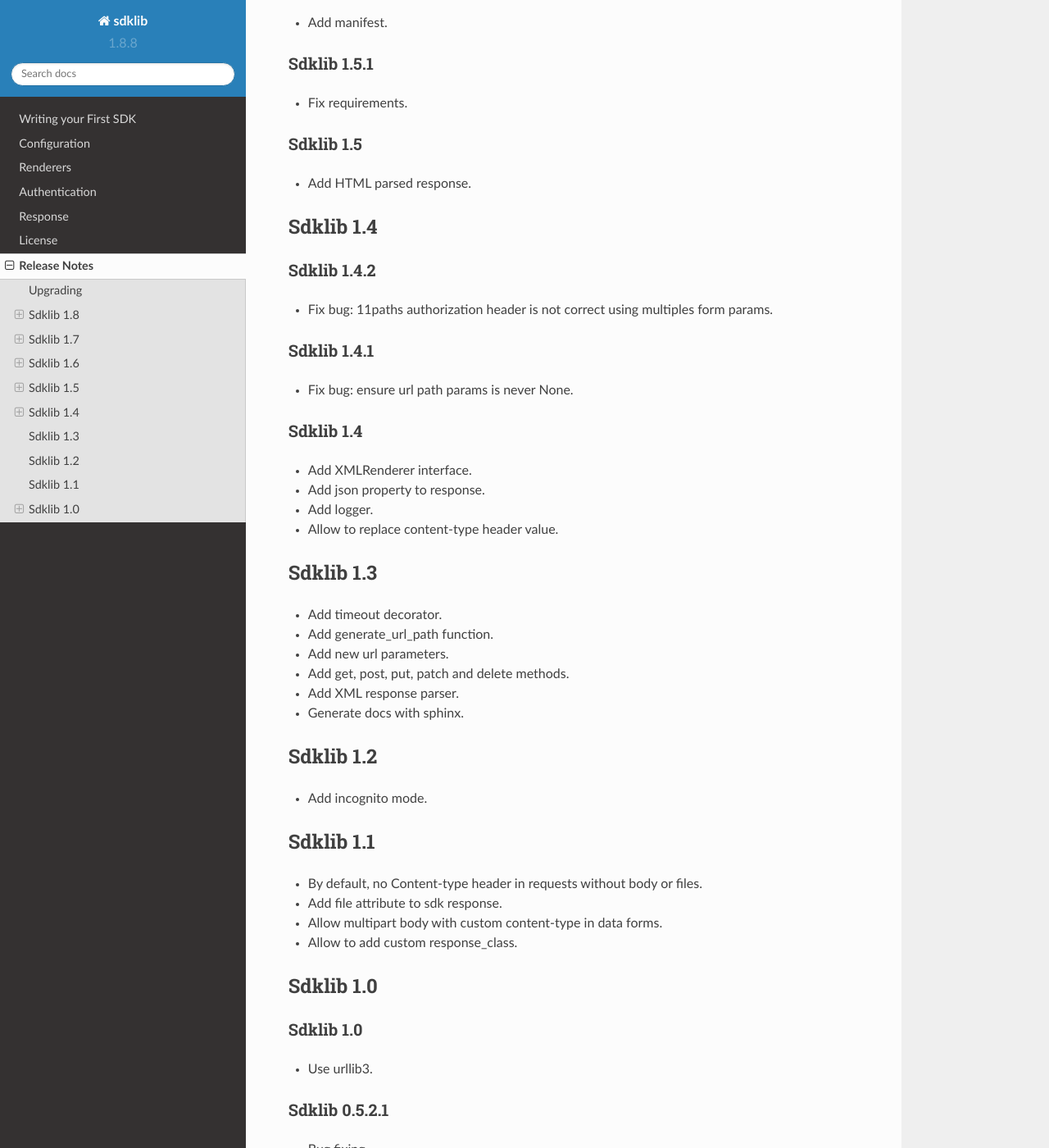
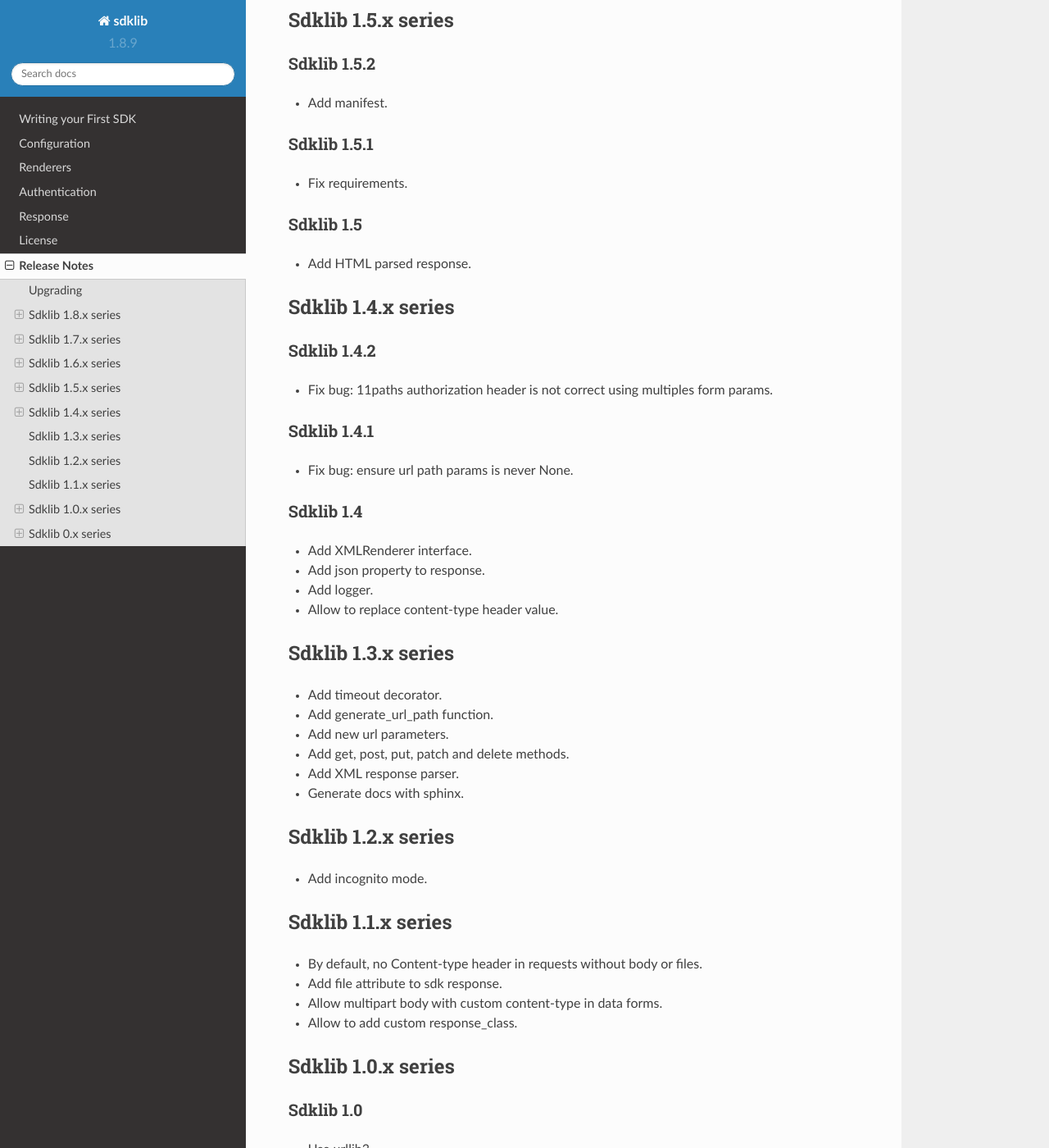
Before and after one commit to ivanprjcts/sdklib, a Sphinx documentation site: the page built from docs/about/release-notes.rst, in a window 1280 px wide and 1400 px high, scrolled down 3049 px. Shown: the whole window at 82% size. Built offline with Sphinx 7.4.7 and the Read the Docs theme 2.0.0, drawn with Linux system fonts in a browser that asks for light colours; pages that are not in the unit, such as notebooks, are missing from menus; some of the changed text lies outside the part shown.

```diff
--- a/docs/about/release-notes.rst
+++ b/docs/about/release-notes.rst
@@ -10,8 +10,13 @@ To upgrade Sdklib to the latest version, use pip:
     pip install -U sdklib
 
 
-Sdklib 1.8
-==========
+Sdklib 1.8.x series
+===================
+
+Sdklib 1.8.9
+------------
+
+- Fix 11paths authorization bug in some 'POST', 'PUT' requests.
 
 Sdklib 1.8.8
 ------------
@@ -95,8 +100,8 @@ Sdklib 1.8
 - Fix some bugs.
 
 
-Sdklib 1.7
-==========
+Sdklib 1.7.x series
+===================
 
 Sdklib 1.7.2
 ------------
@@ -117,8 +122,8 @@ Sdklib 1.7
 - Support xpath functions such as contains() using lxml.
 
 
-Sdklib 1.6
-==========
+Sdklib 1.6.x series
+===================
 
 Sdklib 1.6.6
 ------------
@@ -141,8 +146,8 @@ Sdklib 1.6
 - Add CustomRenderer.
 
 
-Sdklib 1.5
-==========
+Sdklib 1.5.x series
+===================
 
 Sdklib 1.5.2
 ------------
@@ -160,8 +165,8 @@ Sdklib 1.5
 - Add HTML parsed response.
 
 
-Sdklib 1.4
-==========
+Sdklib 1.4.x series
+===================
 
 Sdklib 1.4.2
 ------------
@@ -182,8 +187,8 @@ Sdklib 1.4
 - Allow to replace content-type header value.
 
 
-Sdklib 1.3
-==========
+Sdklib 1.3.x series
+===================
 
 - Add timeout decorator.
 - Add generate_url_path function.
@@ -193,14 +198,14 @@ Sdklib 1.3
 - Generate docs with sphinx.
 
 
-Sdklib 1.2
-==========
+Sdklib 1.2.x series
+===================
 
 - Add incognito mode.
 
 
-Sdklib 1.1
-==========
+Sdklib 1.1.x series
+===================
 
 - By default, no Content-type header in requests without body or files.
 - Add file attribute to sdk response.
@@ -208,13 +213,17 @@ Sdklib 1.1
 - Allow to add custom response_class.
 
 
-Sdklib 1.0
-==========
+Sdklib 1.0.x series
+===================
 
 Sdklib 1.0
 ----------
 
 - Use urllib3.
+
+
+Sdklib 0.x series
+=================
 
 Sdklib 0.5.2.1
 --------------
--- a/sdklib/__init__.py
+++ b/sdklib/__init__.py
@@ -1 +1 @@
-__version__ = '1.8.8'
+__version__ = '1.8.9'
```
Also changed, not shown: 3 other files.
